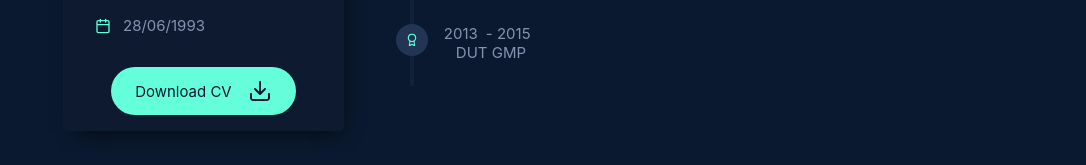
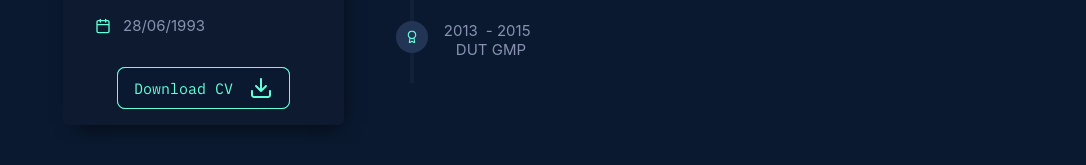
Before and after one commit to cdefonte42/Portofolio, an Angular app in the folder front/: page / in a window 1280 px wide. Shown: the part 397-562 px from the top of the page, without its empty margins (97-1183 px from the left). Built offline with nearby package versions, Linux system fonts and the light colour scheme.

Commit message:
[add] button hover effect

```diff
--- a/front/src/app/button/button.component.css
+++ b/front/src/app/button/button.component.css
@@ -1,25 +1,53 @@
-div {
-    padding: 0.75rem 1.5rem;
-    border-radius: 9999px;
+.button {
+    font-family: IBM Plex Mono;
+    padding: 0.5rem 1rem;
+    border: solid 1px;
+    border-radius: 8px;
     cursor: pointer;
     display: flex;
     justify-content: center;
     align-items: center;
     gap: 1rem;
+    position: relative;
+    transition: transform 0.2s ease-in-out;
 }
 
-div:disabled {
+.button:hover {
+    transform: translate(-3px, -3px);
+}
+
+.outter {
+    position: relative;
+}
+
+.inner {
+    border-radius: 8px;
+    position: absolute;
+    top: 0;
+    left: 0;
+    width: 100%;
+    height: 100%;
+    background-color: var(--green);
+}
+
+@media (max-width: 576px) {
+    .button {
+        padding: 0.5rem 0.75rem;
+    }
+}
+
+.button:disabled {
     cursor: auto;
 }
 
 .white {
-    background-color: white;
+    background-color: var(--white);
     color: var(--navy);
 }
 
 .brand {
-    background-color: var(--green);
-    color: var(--navy);
+    background-color: var(--navy);
+    color: var(--green);
 }
 
 .dark {
--- a/front/src/app/button/button.component.html
+++ b/front/src/app/button/button.component.html
@@ -1,3 +1,6 @@
-<div [class]=color (click)="onClick.emit()">
-    <ng-content />
+<div class="outter">
+    <div class="inner"></div>
+    <div class="button" [class]=color (click)="onClick.emit()">
+        <ng-content />
+    </div>
 </div>
--- a/front/src/app/button/button.component.ts
+++ b/front/src/app/button/button.component.ts
@@ -1,3 +1,4 @@
+import { animate, state, style, transition, trigger } from '@angular/animations';
 import { Component, EventEmitter, Input, Output } from '@angular/core';
 
 @Component({
@@ -5,12 +6,12 @@ import { Component, EventEmitter, Input, Output } from '@angular/core';
   standalone: true,
   imports: [],
   templateUrl: './button.component.html',
-  styleUrl: './button.component.css'
+  styleUrl: './button.component.css',
+
 })
 
 export class ButtonComponent {
   @Input() color: "brand" | "white" | "dark" = "brand";
   @Input() disabled: boolean = false;
   @Output() onClick = new EventEmitter<MouseEvent>();
-
 }
```
